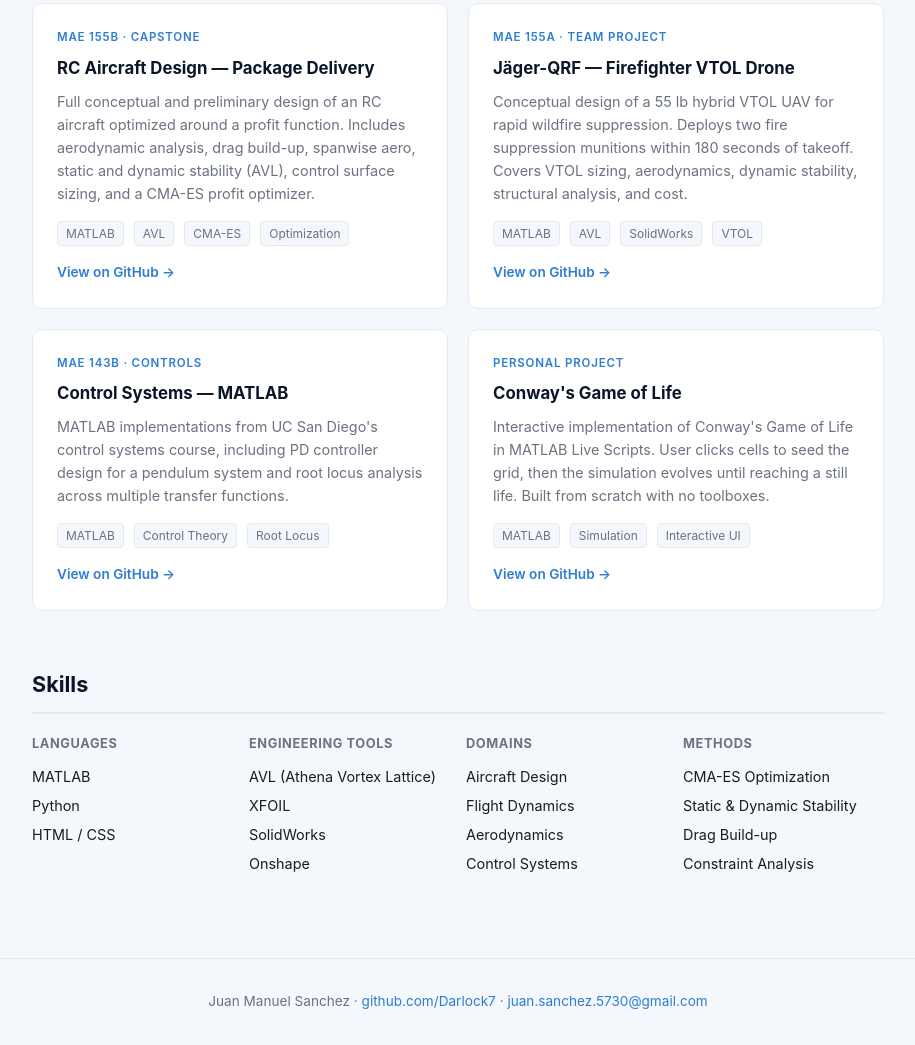
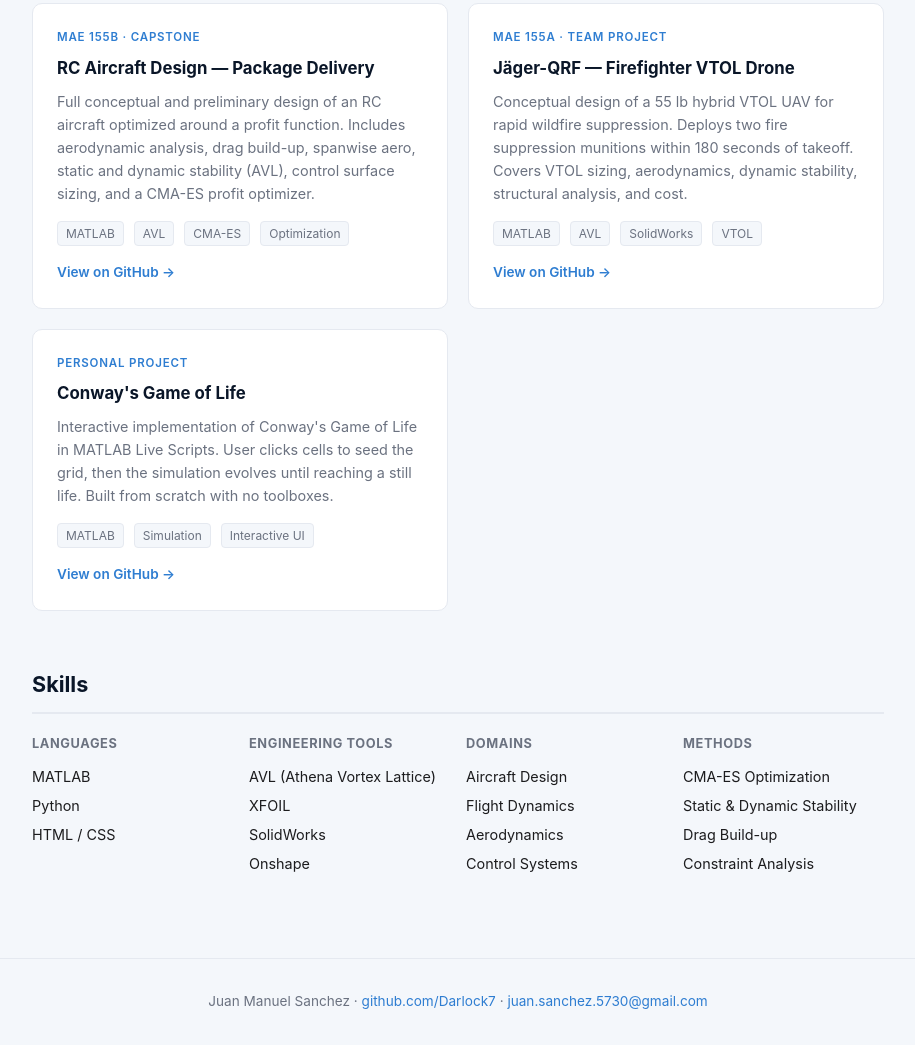
Before and after one commit to Darlock7/Juan-Portfolio, a plain HTML site: page index.html in a window 1280 px wide. Shown: the part 696-1741 px from the top of the page, without its empty margins (182-1097 px from the left). Drawn offline with Linux system fonts and the light colour scheme.

Commit message:
Remove MAE-143B references from README and portfolio site
Co-Authored-By: Claude Sonnet 4.6 <noreply@anthropic.com>

```diff
--- a/index.html
+++ b/index.html
@@ -228,23 +228,7 @@
         <a class="card-link" href="https://github.com/Darlock7/Jager-Firefighter-Drone" target="_blank">View on GitHub →</a>
       </div>
 
-      <div class="card">
-        <div class="card-tag">MAE 143B · Controls</div>
-        <h3>Control Systems — MATLAB</h3>
-        <p>
-          MATLAB implementations from UC San Diego's control systems course, including
-          PD controller design for a pendulum system and root locus analysis across
-          multiple transfer functions.
-        </p>
-        <div class="card-footer">
-          <span class="tag">MATLAB</span>
-          <span class="tag">Control Theory</span>
-          <span class="tag">Root Locus</span>
-        </div>
-        <a class="card-link" href="https://github.com/Darlock7/Juan-Portfolio/tree/main/MAE-143B" target="_blank">View on GitHub →</a>
-      </div>
-
-      <div class="card">
+<div class="card">
         <div class="card-tag">Personal Project</div>
         <h3>Conway's Game of Life</h3>
         <p>
```
Also changed, not shown: 1 other file.
